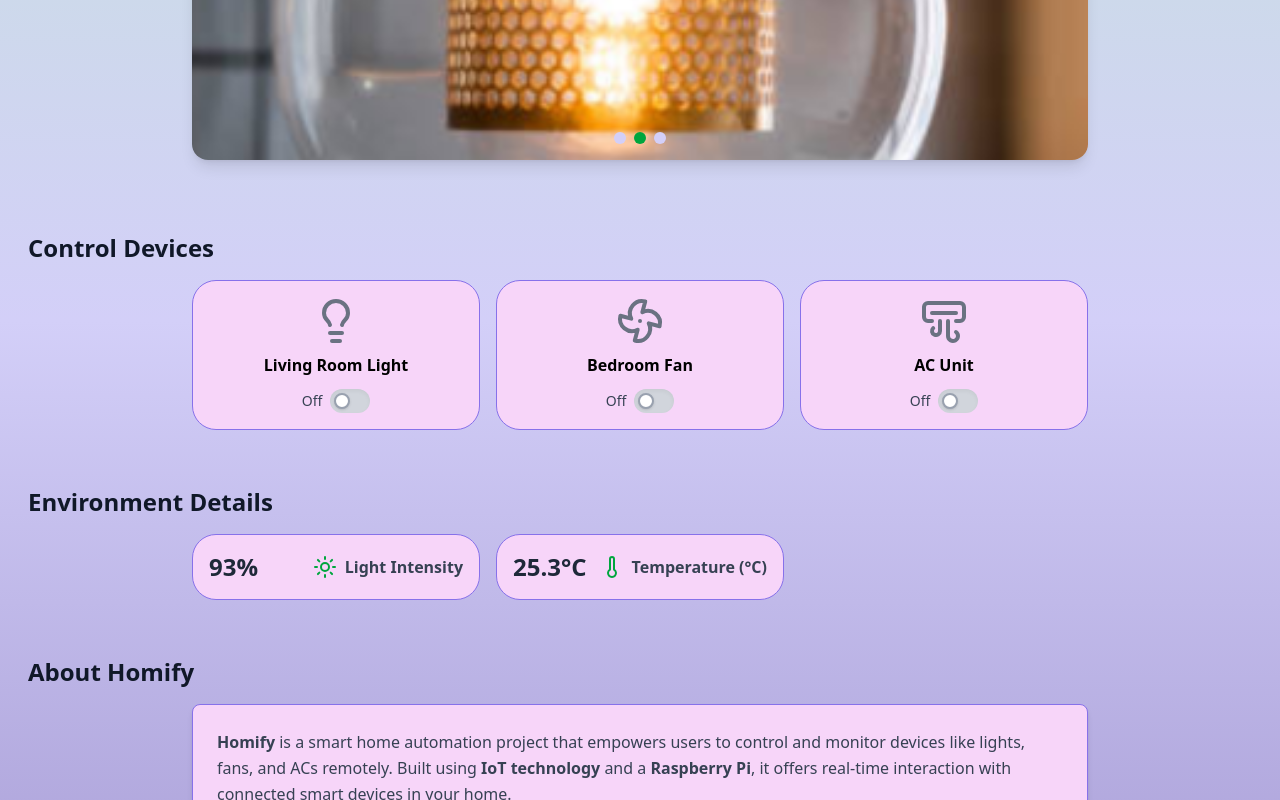
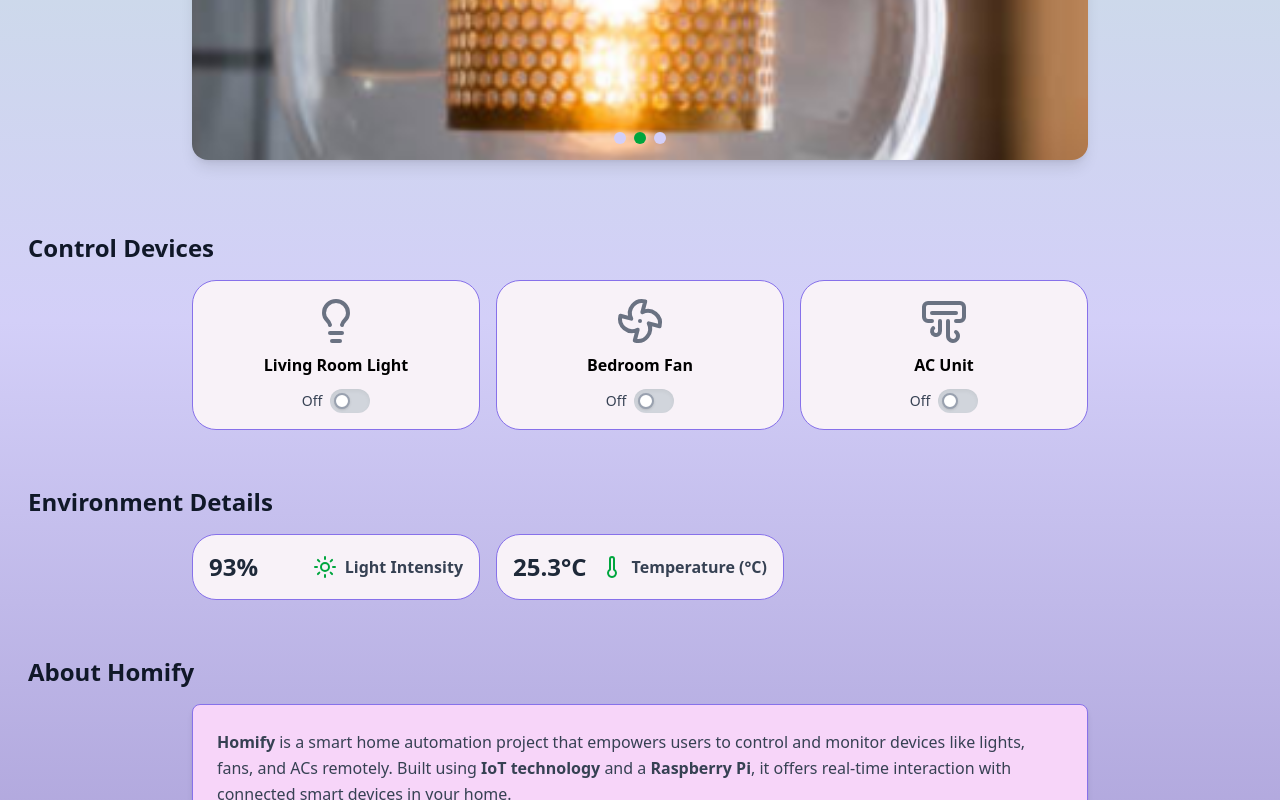
Before and after one commit to mkj-1901/homify, a React (Vite) app: page / in a window 1280 px wide. Shown: the part 508-1308 px from the top of the page. Built offline with nearby package versions, Linux system fonts and the light colour scheme.

Commit message:
Update DeviceCard.jsx

```diff
--- a/src/components/DeviceCard.jsx
+++ b/src/components/DeviceCard.jsx
@@ -6,7 +6,7 @@ const DeviceCard = ({ device, mode = "control" }) => {
 
   if (mode === "detail") {
     return (
-      <div className="p-4 bg-[#f7d5f9] border-1 border-[#8771ea] rounded-3xl flex justify-between items-center w-full">
+      <div className="p-4 bg-[#f8f2f8] border-1 border-[#8771ea] rounded-3xl flex justify-between items-center w-full">
         {/* Value on the left */}
         <div className="text-left">
           <p className="text-2xl font-bold text-gray-800">{device.value !== null ? device.value : "--"}</p>
@@ -23,7 +23,7 @@ const DeviceCard = ({ device, mode = "control" }) => {
 
   // Default mode: control
   return (
-    <div className="p-4 bg-[#f7d5f9] border-1 border-[#8771ea] rounded-3xl flex flex-col items-center w-full">
+    <div className="p-4 bg-[#f8f2f8] border-1 border-[#8771ea] rounded-3xl flex flex-col items-center w-full">
       {IconComponent && <IconComponent className={`w-12 h-12 ${isOn ? "text-blue-500" : "text-gray-500"}`} />}
       <h3 className="mt-2 font-semibold">{device.name}</h3>
       <div className="mt-3 flex items-center">
```
